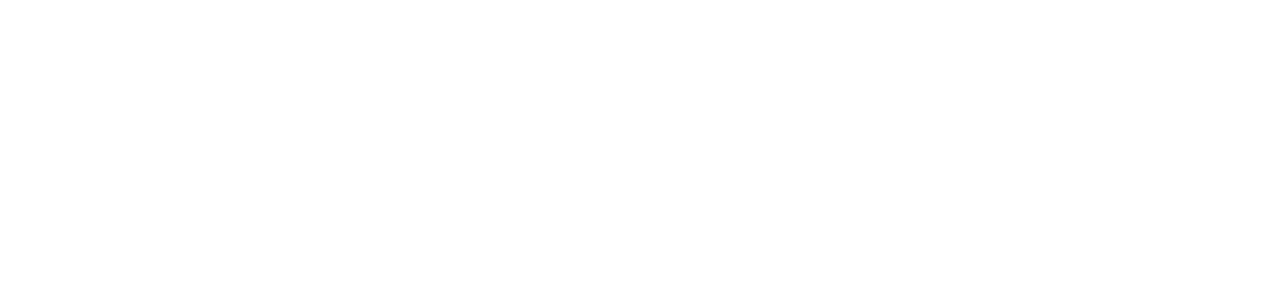
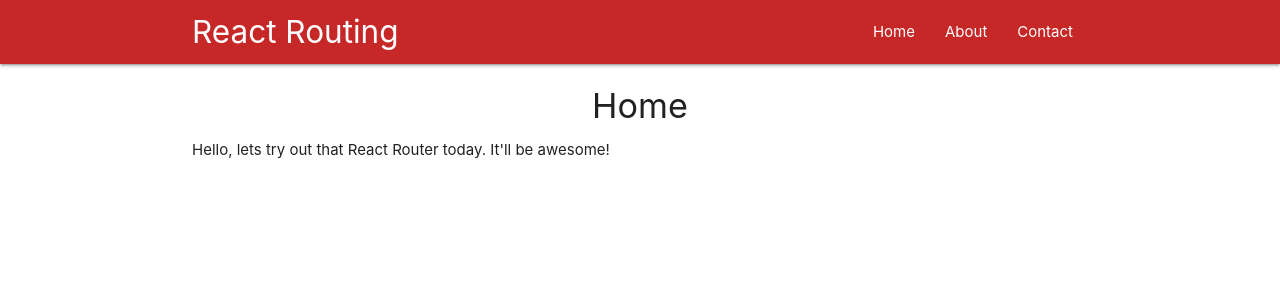
Before and after one commit to rarrunategu1/react_n_redux, a React (Create React App) app in the folder my-app/: page / in a window 1280 px wide. Shown: the top 300 px of the page. Built offline with nearby package versions, Linux system fonts and the light colour scheme.

Commit message:
Imported all component files and browser router.  return a browser router path for each component on the navbar

```diff
--- a/my-app/src/App.js
+++ b/my-app/src/App.js
@@ -1,12 +1,22 @@
 import React, { Component } from 'react';
+import Navbar from './components/Navbar';
+import { BrowserRouter, Route } from 'react-router-dom';
+import Home from './components/Home';
+import Contact from './components/Contact';
+import About from './components/About';
 
 class App extends Component {
 
   render() {
     return(
-      <div className="app">
-
+      <BrowserRouter>
+      <div className="App">
+      <Navbar />
+      <Route exact path='/' component={Home} />
+      <Route path='/about' component={About} />
+      <Route path='/contact' component={Contact} />
       </div>
+      </BrowserRouter>
     );
   }
 }
```
